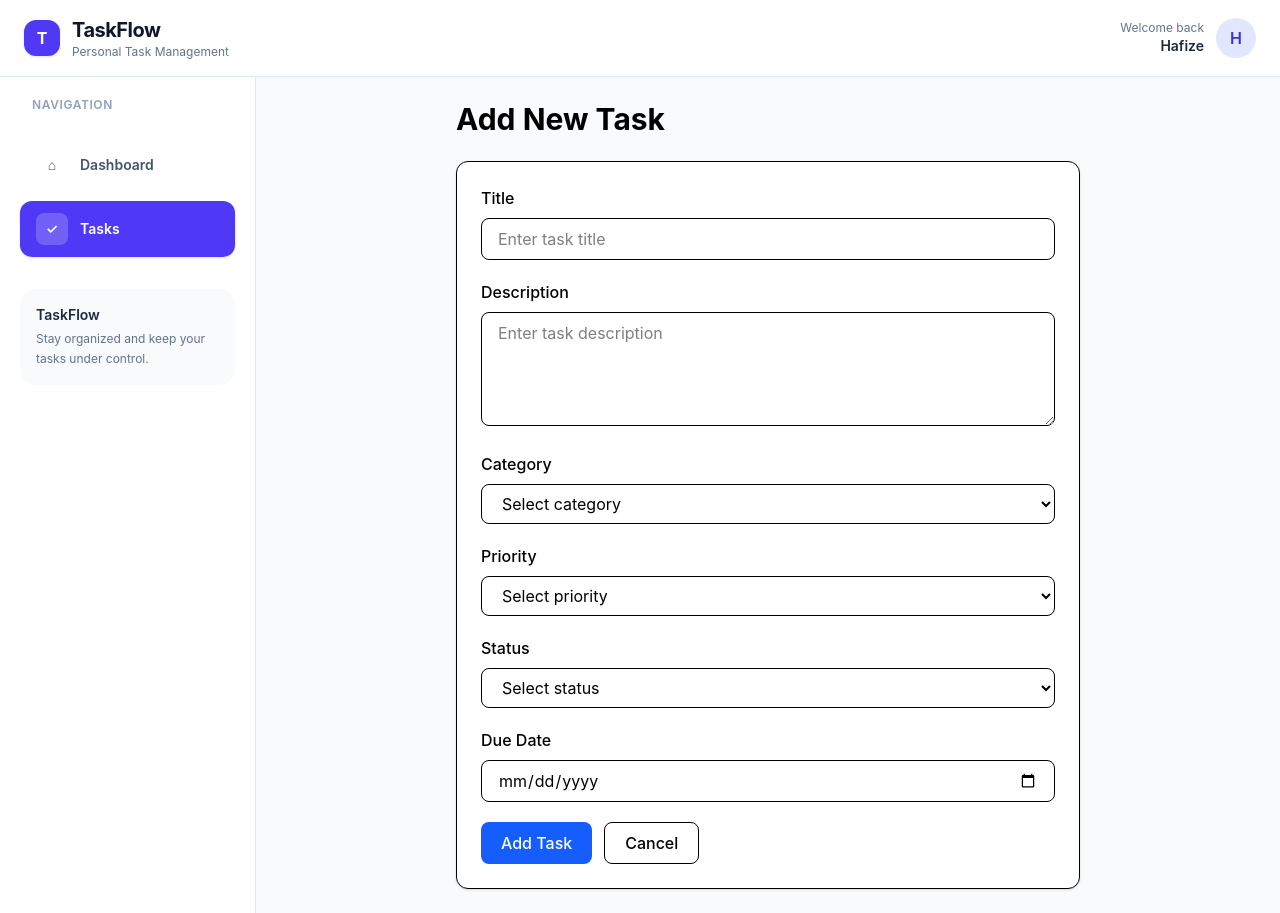
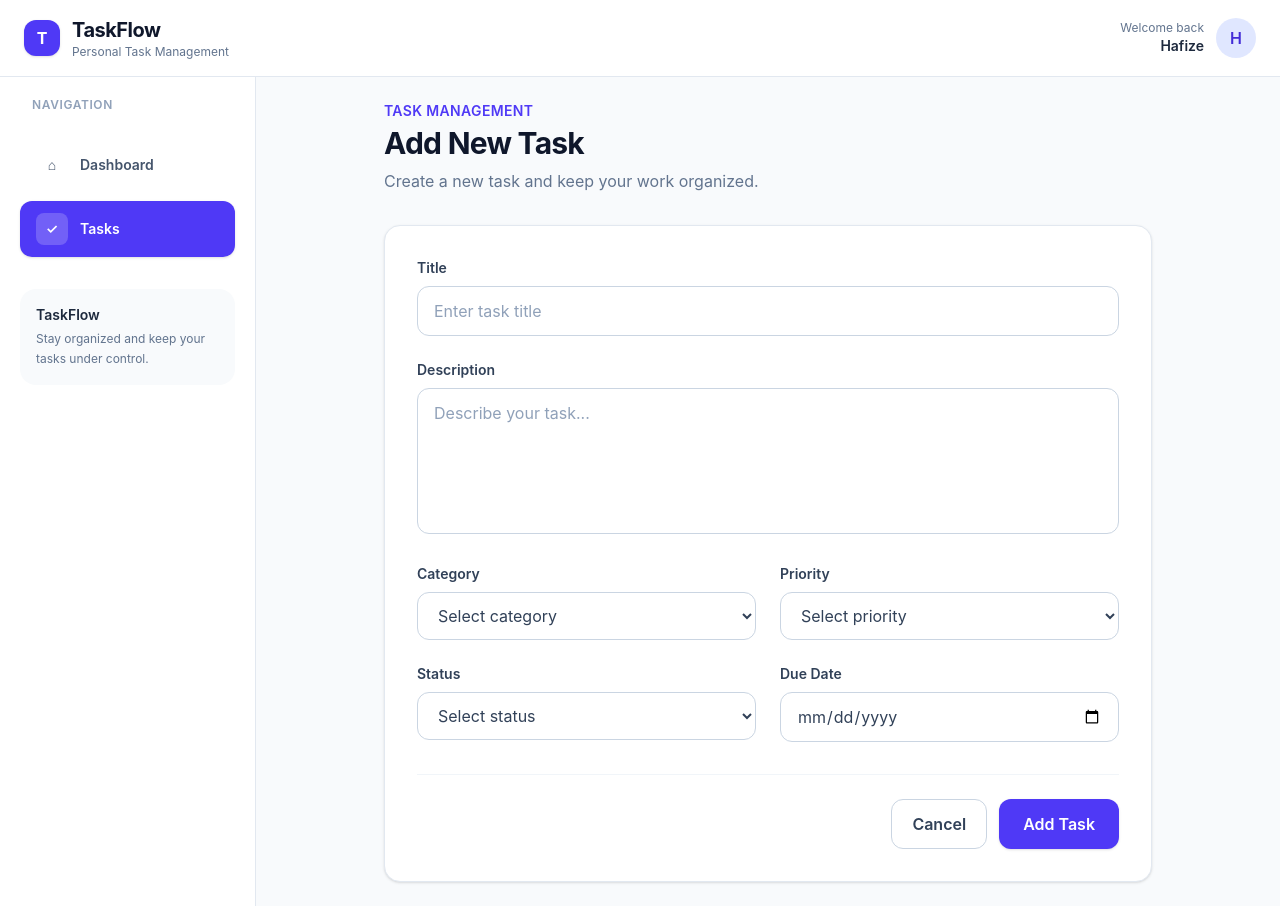
Before and after one commit to hafizecim/taskflow-react, a React (Vite) app: page /tasks/new in a window 1280 px wide. Built offline with nearby package versions, Linux system fonts and the light colour scheme.

Commit message:
feat: improve add task form

```diff
--- a/src/App.tsx
+++ b/src/App.tsx
@@ -6,6 +6,7 @@ import TaskDetail from './pages/TaskDetail'
 import EditTask from './pages/EditTask'
 import AddTask from './pages/AddTask'
 import { TaskProvider } from './context/TaskProvider'
+
 
 function App() {
   return (
--- a/src/pages/AddTask.tsx
+++ b/src/pages/AddTask.tsx
@@ -1,7 +1,9 @@
 import { useState } from 'react'
 import type { SyntheticEvent } from 'react'
 import { useNavigate } from 'react-router-dom'
+
 import { useTasks } from '../context/useTasks'
+
 import type {
   Task,
   TaskPriority,
@@ -15,8 +17,10 @@ function AddTask() {
   const [title, setTitle] = useState('')
   const [description, setDescription] = useState('')
   const [category, setCategory] = useState('')
-  const [priority, setPriority] = useState<TaskPriority | ''>('')
-  const [status, setStatus] = useState<TaskStatus | ''>('')
+  const [priority, setPriority] =
+    useState<TaskPriority | ''>('')
+  const [status, setStatus] =
+    useState<TaskStatus | ''>('')
   const [dueDate, setDueDate] = useState('')
 
   const [errors, setErrors] = useState<string[]>([])
@@ -33,7 +37,9 @@ function AddTask() {
     }
 
     if (!description.trim()) {
-      validationErrors.push('Description is required.')
+      validationErrors.push(
+        'Description is required.',
+      )
     }
 
     if (!category.trim()) {
@@ -78,120 +84,193 @@ function AddTask() {
   }
 
   return (
-    <div className="mx-auto max-w-2xl p-6">
-      <h1 className="mb-6 text-3xl font-bold">
+    <div className="min-h-full bg-slate-50 p-6">
+      <div className="mx-auto max-w-3xl">
+        {/* Header */}
+
+        <div className="mb-8">
+          <p className="mb-1 text-sm font-semibold uppercase tracking-wide text-indigo-600">
+            Task Management
+          </p>
+
+          <h1 className="text-3xl font-bold tracking-tight text-slate-900">
             Add New Task
           </h1>
 
+          <p className="mt-2 text-slate-500">
+            Create a new task and keep your work organized.
+          </p>
+        </div>
+
+        {/* Validation Errors */}
+
         {errors.length > 0 && (
-        <div className="mb-6 rounded-lg border border-red-300 bg-red-50 p-4">
-          <p className="mb-2 font-semibold text-red-700">
+          <div className="mb-6 rounded-2xl border border-red-200 bg-red-50 p-5">
+            <div className="flex gap-3">
+              <div className="flex h-8 w-8 shrink-0 items-center justify-center rounded-full bg-red-100 font-bold text-red-600">
+                !
+              </div>
+
+              <div>
+                <p className="font-semibold text-red-800">
                   Please fix the following errors:
                 </p>
 
-          <ul className="list-disc pl-5 text-red-600">
+                <ul className="mt-2 list-disc space-y-1 pl-5 text-sm text-red-700">
                   {errors.map((error) => (
                     <li key={error}>{error}</li>
                   ))}
                 </ul>
               </div>
+            </div>
+          </div>
         )}
+
+        {/* Form */}
 
         <form
           onSubmit={handleSubmit}
-        className="space-y-5 rounded-xl border bg-white p-6 shadow-sm"
+          className="rounded-2xl border border-slate-200 bg-white p-6 shadow-sm sm:p-8"
         >
+          <div className="space-y-6">
+            {/* Title */}
+
             <div>
-          <label className="mb-2 block font-medium">
+              <label
+                htmlFor="title"
+                className="mb-2 block text-sm font-semibold text-slate-700"
+              >
                 Title
               </label>
 
               <input
+                id="title"
                 type="text"
                 value={title}
                 onChange={(event) =>
                   setTitle(event.target.value)
                 }
-            className="w-full rounded-lg border px-4 py-2 outline-none focus:ring-2 focus:ring-blue-500"
+                className="w-full rounded-xl border border-slate-300 bg-white px-4 py-3 text-slate-900 outline-none transition placeholder:text-slate-400 focus:border-indigo-500 focus:ring-4 focus:ring-indigo-100"
                 placeholder="Enter task title"
               />
             </div>
 
+            {/* Description */}
+
             <div>
-          <label className="mb-2 block font-medium">
+              <label
+                htmlFor="description"
+                className="mb-2 block text-sm font-semibold text-slate-700"
+              >
                 Description
               </label>
 
               <textarea
+                id="description"
                 value={description}
                 onChange={(event) =>
                   setDescription(event.target.value)
                 }
-            rows={4}
-            className="w-full rounded-lg border px-4 py-2 outline-none focus:ring-2 focus:ring-blue-500"
-            placeholder="Enter task description"
+                rows={5}
+                className="w-full resize-none rounded-xl border border-slate-300 bg-white px-4 py-3 text-slate-900 outline-none transition placeholder:text-slate-400 focus:border-indigo-500 focus:ring-4 focus:ring-indigo-100"
+                placeholder="Describe your task..."
               />
             </div>
 
+            {/* Category + Priority */}
+
+            <div className="grid gap-6 sm:grid-cols-2">
               <div>
-          <label className="mb-2 block font-medium">
+                <label
+                  htmlFor="category"
+                  className="mb-2 block text-sm font-semibold text-slate-700"
+                >
                   Category
                 </label>
 
                 <select
+                  id="category"
                   value={category}
                   onChange={(event) =>
                     setCategory(event.target.value)
                   }
-            className="w-full rounded-lg border px-4 py-2"
+                  className="w-full rounded-xl border border-slate-300 bg-white px-4 py-3 text-slate-700 outline-none transition focus:border-indigo-500 focus:ring-4 focus:ring-indigo-100"
                 >
-            <option value="">Select category</option>
+                  <option value="">
+                    Select category
+                  </option>
+
                   <option value="Work">Work</option>
-            <option value="Personal">Personal</option>
+                  <option value="Personal">
+                    Personal
+                  </option>
                   <option value="Study">Study</option>
                 </select>
               </div>
 
               <div>
-          <label className="mb-2 block font-medium">
+                <label
+                  htmlFor="priority"
+                  className="mb-2 block text-sm font-semibold text-slate-700"
+                >
                   Priority
                 </label>
 
                 <select
+                  id="priority"
                   value={priority}
                   onChange={(event) =>
                     setPriority(
-                event.target.value as TaskPriority,
+                      event.target
+                        .value as TaskPriority,
                     )
                   }
-            className="w-full rounded-lg border px-4 py-2"
+                  className="w-full rounded-xl border border-slate-300 bg-white px-4 py-3 text-slate-700 outline-none transition focus:border-indigo-500 focus:ring-4 focus:ring-indigo-100"
                 >
-            <option value="">Select priority</option>
+                  <option value="">
+                    Select priority
+                  </option>
+
                   <option value="Low">Low</option>
-            <option value="Medium">Medium</option>
+                  <option value="Medium">
+                    Medium
+                  </option>
                   <option value="High">High</option>
                 </select>
               </div>
+            </div>
 
+            {/* Status + Due Date */}
+
+            <div className="grid gap-6 sm:grid-cols-2">
               <div>
-          <label className="mb-2 block font-medium">
+                <label
+                  htmlFor="status"
+                  className="mb-2 block text-sm font-semibold text-slate-700"
+                >
                   Status
                 </label>
 
                 <select
+                  id="status"
                   value={status}
                   onChange={(event) =>
                     setStatus(
                       event.target.value as TaskStatus,
                     )
                   }
-            className="w-full rounded-lg border px-4 py-2"
+                  className="w-full rounded-xl border border-slate-300 bg-white px-4 py-3 text-slate-700 outline-none transition focus:border-indigo-500 focus:ring-4 focus:ring-indigo-100"
                 >
-            <option value="">Select status</option>
+                  <option value="">
+                    Select status
+                  </option>
+
                   <option value="Todo">Todo</option>
+
                   <option value="In Progress">
                     In Progress
                   </option>
+
                   <option value="Completed">
                     Completed
                   </option>
@@ -199,37 +278,46 @@ function AddTask() {
               </div>
 
               <div>
-          <label className="mb-2 block font-medium">
+                <label
+                  htmlFor="dueDate"
+                  className="mb-2 block text-sm font-semibold text-slate-700"
+                >
                   Due Date
                 </label>
 
                 <input
+                  id="dueDate"
                   type="date"
                   value={dueDate}
                   onChange={(event) =>
                     setDueDate(event.target.value)
                   }
-            className="w-full rounded-lg border px-4 py-2"
+                  className="w-full rounded-xl border border-slate-300 bg-white px-4 py-3 text-slate-700 outline-none transition focus:border-indigo-500 focus:ring-4 focus:ring-indigo-100"
                 />
               </div>
+            </div>
+          </div>
 
-        <div className="flex gap-3">
+          {/* Actions */}
+
+          <div className="mt-8 flex flex-col-reverse gap-3 border-t border-slate-100 pt-6 sm:flex-row sm:justify-end">
+            <button
+              type="button"
+              onClick={() => navigate('/tasks')}
+              className="rounded-xl border border-slate-300 px-5 py-3 font-semibold text-slate-700 transition hover:bg-slate-50"
+            >
+              Cancel
+            </button>
+
             <button
               type="submit"
-            className="rounded-lg bg-blue-600 px-5 py-2 font-medium text-white hover:bg-blue-700"
+              className="rounded-xl bg-indigo-600 px-6 py-3 font-semibold text-white shadow-sm transition hover:bg-indigo-700 hover:shadow-md"
             >
               Add Task
             </button>
-
-          <button
-            type="button"
-            onClick={() => navigate('/tasks')}
-            className="rounded-lg border px-5 py-2 font-medium hover:bg-gray-50"
-          >
-            Cancel
-          </button>
           </div>
         </form>
+      </div>
     </div>
   )
 }
```
Lines whose indentation alone changed are shown as unchanged.
